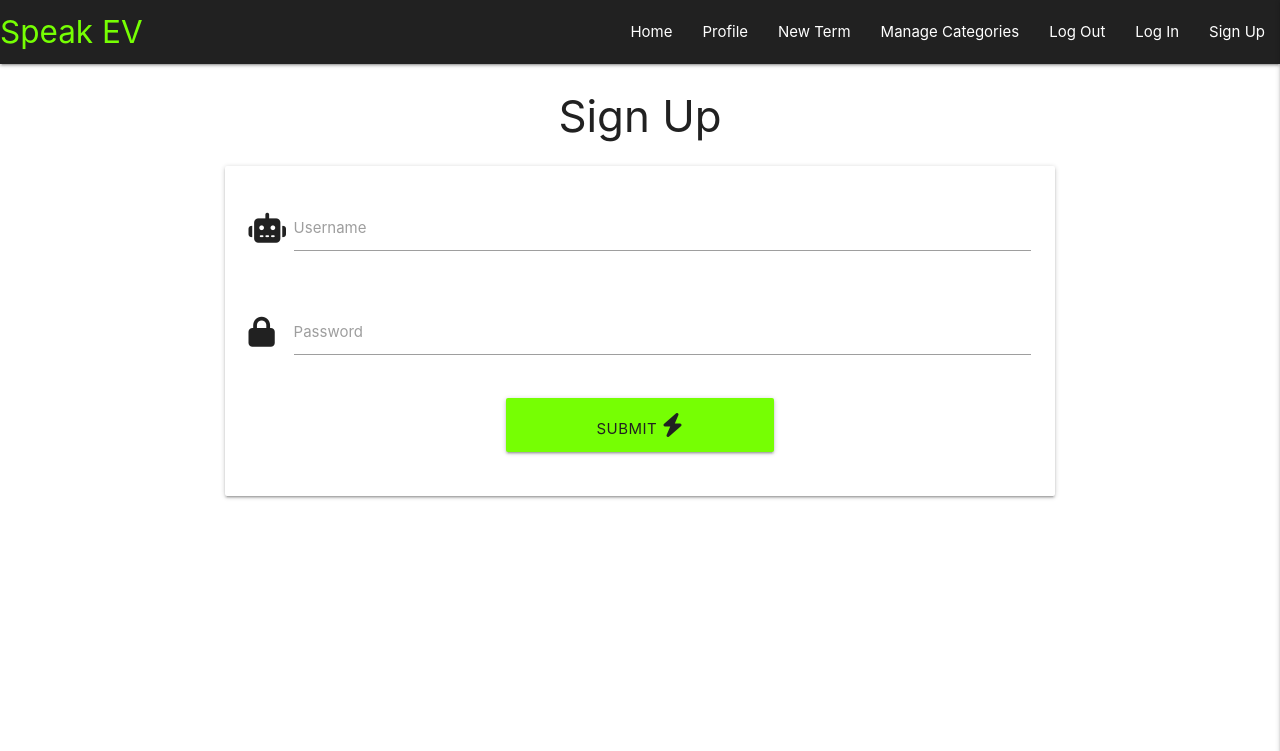
After one commit to davecoll3/speak-ev, a Flask app: page /sign_up in a window 1280 px wide. The commit adds this page. Shown: the top 751 px of the page. Run offline with Flask 2, Linux system fonts and the light colour scheme; some libraries are stand-ins or nearby versions.

Commit message:
Add sign-up template

```diff
--- a/app.py
+++ b/app.py
@@ -4,6 +4,7 @@ from flask import (
     redirect, request, session, url_for)
 from flask_pymongo import PyMongo
 from bson.objectid import ObjectId
+from werkzeug.security import generate_password_hash, check_password_hash
 if os.path.exists("env.py"):
     import env
 
@@ -24,6 +25,11 @@ def get_terms():
     return render_template("terms.html", terms=terms)
 
 
+@app.route("/sign_up", methods=["GET", "POST"])
+def sign_up():
+    return render_template("sign-up.html")
+
+
 if __name__ == "__main__":
     app.run(host=os.environ.get("IP"),
             port=int(os.environ.get("PORT")),
--- a/templates/base.html
+++ b/templates/base.html
@@ -27,7 +27,7 @@
                 <li><a href="#">Manage Categories</a></li>
                 <li><a href="#">Log Out</a></li>
                 <li><a href="#">Log In</a></li>
-                <li><a href="#">Sign Up</a></li>
+                <li><a href="{{ url_for('sign_up') }}">Sign Up</a></li>
             </ul>
             </div>
         </nav>
@@ -42,7 +42,7 @@
             <li><a href="#">Manage Categories</a></li>
             <li><a href="#">Log Out</a></li>
             <li><a href="#">Log In</a></li>
-            <li><a href="#">Sign Up</a></li>
+            <li><a href="{{ url_for('sign_up') }}">Sign Up</a></li>
         </ul>
         <!-- mobile sidenav end -->
     </header>
--- /dev/null
+++ b/templates/sign-up.html
@@ -0,0 +1,40 @@
+{% extends "base.html" %}
+{% block content %}
+
+    <h3 class="center-align">Sign Up</h3>
+
+    <div class="row">
+        <form class="col s12 m8 offset-m2" method="POST" action="{{ url_for('sign_up') }}">
+            <div class="card-panel">
+                <!-- username -->
+                <div class="row">
+                    <div class="input-field col s12">
+                        <i class="fas fa-robot prefix"></i>
+                        <input id="username" name="username" type="text" class="validate">
+                        <label for="username">Username</label>
+                    </div>
+                </div>
+                <!-- username end -->
+
+                <!-- password -->
+                <div class="row">
+                    <div class="input-field col s12">
+                        <i class="fas fa-lock prefix"></i>
+                        <input id="password" name="password" type="password" class="validate">
+                        <label for="password">Password</label>
+                    </div>
+                </div>
+                <!-- password end -->
+
+                <!-- submit button -->
+                <div class="row">
+                    <button type="submit" class="col s12 m8 offset-m2 l6 offset-l3 xl4 offset-xl4 btn-large light-green accent-3 grey-text text-darken-4 waves-effect">
+                        Submit <i class="fa-solid fa-bolt"></i>
+                    </button>
+                </div>
+                <!-- submit button end -->
+            </div>
+        </form>
+    </div>
+
+{% endblock %}
```
